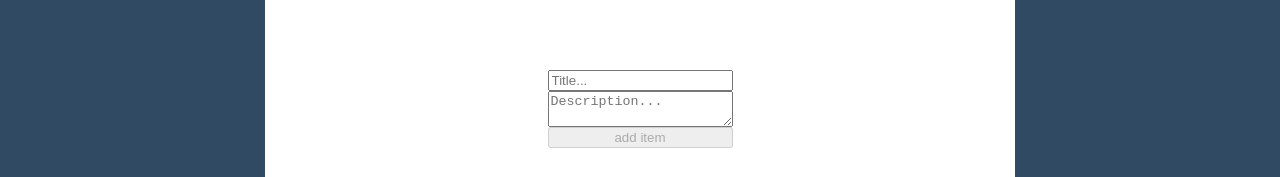
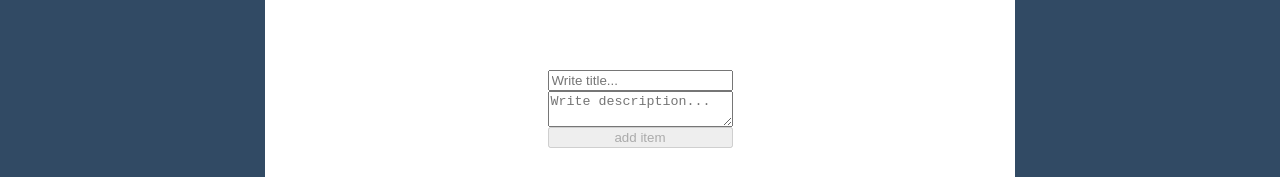
Before and after one commit to SaulReznik/note-dictionary, a React (Create React App) app: page / in a window 1280 px wide. Both pictures are taken after typing "Sample" into the empty fields and a click on the button "Add Item". Shown: the part 291-468 px from the top of the page. Built offline with nearby package versions, Linux system fonts and the light colour scheme.

Commit message:
git name test

```diff
--- a/src/components/DictionaryItemModal/index.tsx
+++ b/src/components/DictionaryItemModal/index.tsx
@@ -39,12 +39,12 @@ const NewItemModal = ({ handleModalToggle }: INewItemModal) => {
                     <input
                         value={title}
                         onChange={titleHandler}
-                        placeholder="Title..."
+                        placeholder="Write title..."
                     />
                     <textarea
                         value={description}
                         onChange={descriptionHandler}
-                        placeholder="Description..."
+                        placeholder="Write description..."
                     />
                     <button disabled={!(title && description)} onClick={addItemHandler}>add item</button>
                 </div>
```
